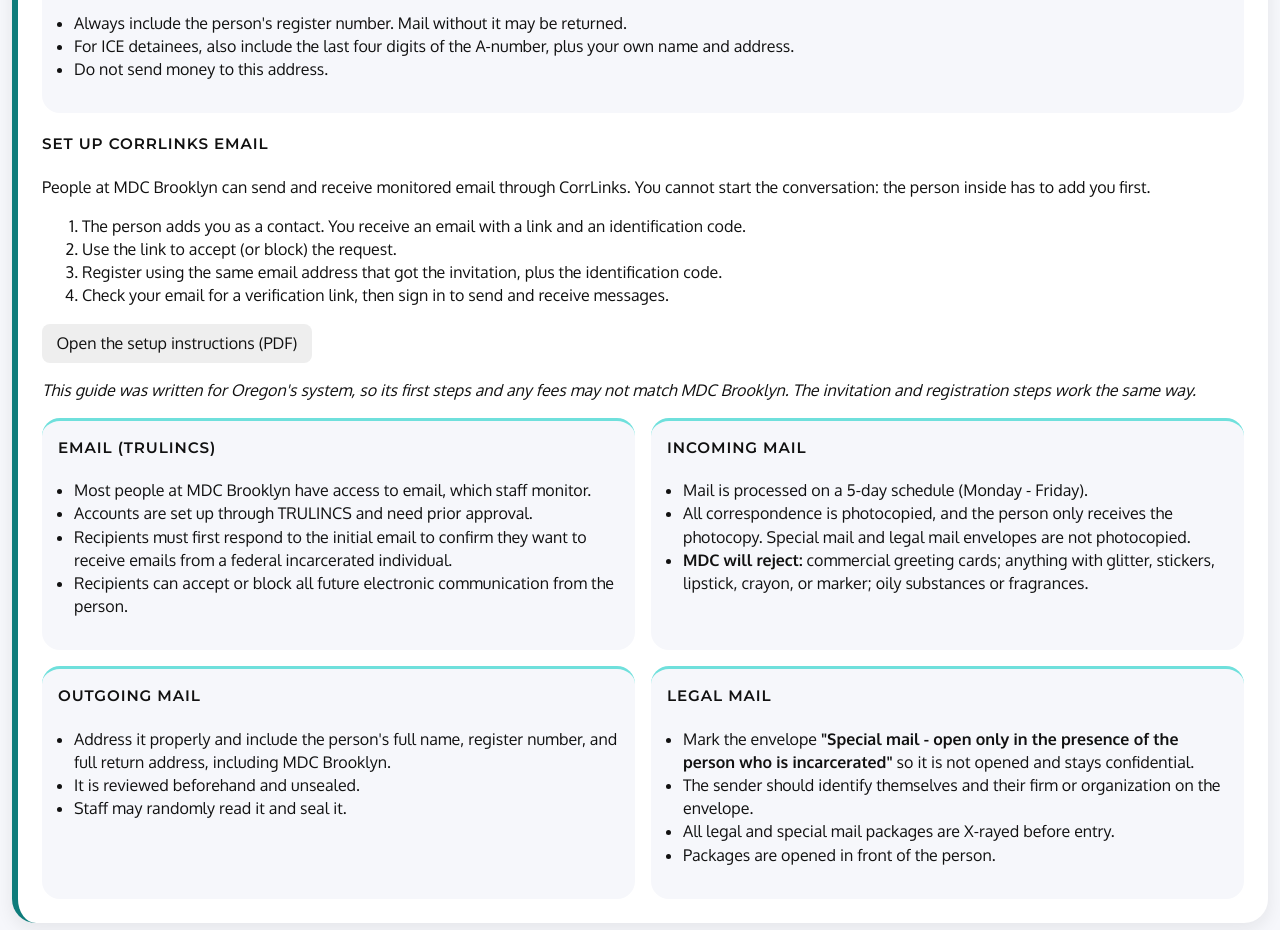
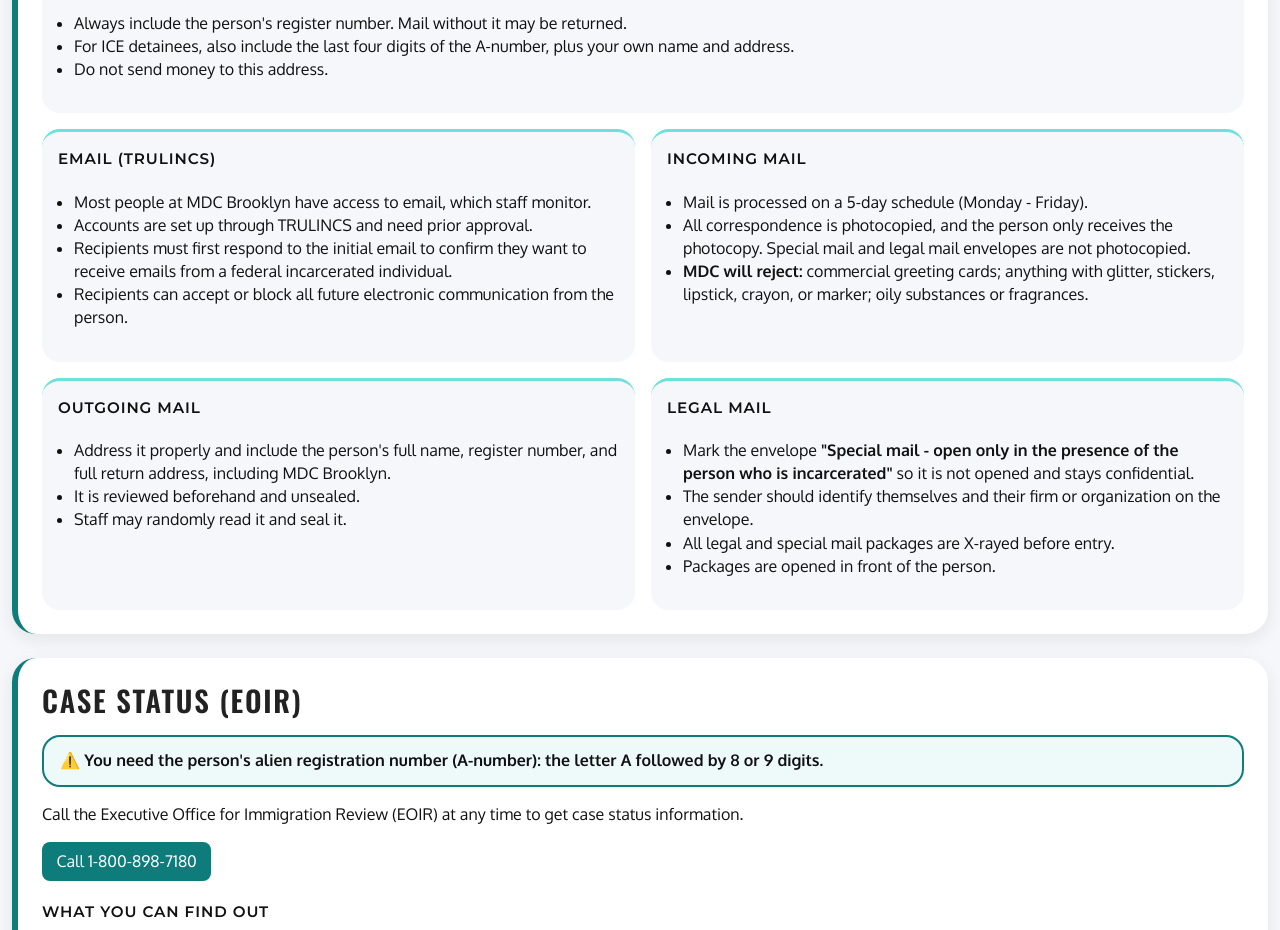
Before and after one commit to phoebegrace8124-cyber/visitingpage2, a plain HTML site: page index.html in a window 1280 px wide. Shown: the part 4580-5510 px from the top of the page. Drawn offline with nearby package versions, Linux system fonts and the light colour scheme.

Commit message:
Remove CorrLinks email setup section
Removed CorrLinks email setup instructions from the guide.

```diff
--- a/index.html
+++ b/index.html
@@ -303,19 +303,6 @@ Brooklyn, NY 11232
 <li>For ICE detainees, also include the last four digits of the A-number, plus your own name and address.</li>
 <li>Do not send money to this address.</li>
 </ul>
-</div>
-
-<div class="corrlinks-box">
-<h4>Set up CorrLinks email</h4>
-<p>People at MDC Brooklyn can send and receive monitored email through CorrLinks. You cannot start the conversation: the person inside has to add you first.</p>
-<ol>
-<li>The person adds you as a contact. You receive an email with a link and an identification code.</li>
-<li>Use the link to accept (or block) the request.</li>
-<li>Register using the same email address that got the invitation, plus the identification code.</li>
-<li>Check your email for a verification link, then sign in to send and receive messages.</li>
-</ol>
-<p><a class="btn" href="https://icsolutions.com/corrections/docs/corrlinks_instructions_en_icscorrections.pdf" target="_blank" rel="noopener">Open the setup instructions (PDF)</a></p>
-<p class="corrlinks-note">This guide was written for Oregon's system, so its first steps and any fees may not match MDC Brooklyn. The invitation and registration steps work the same way.</p>
 </div>
 
 <div class="grid group-gap">
```
